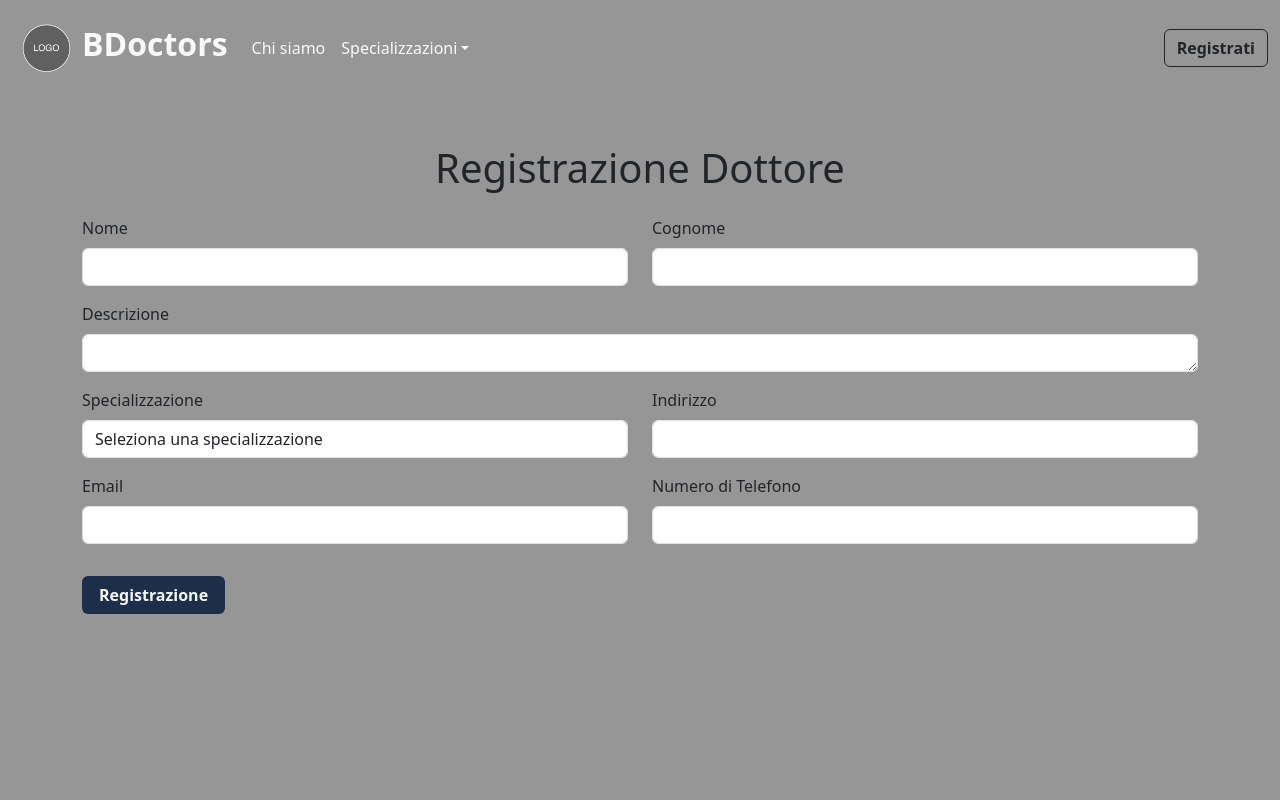
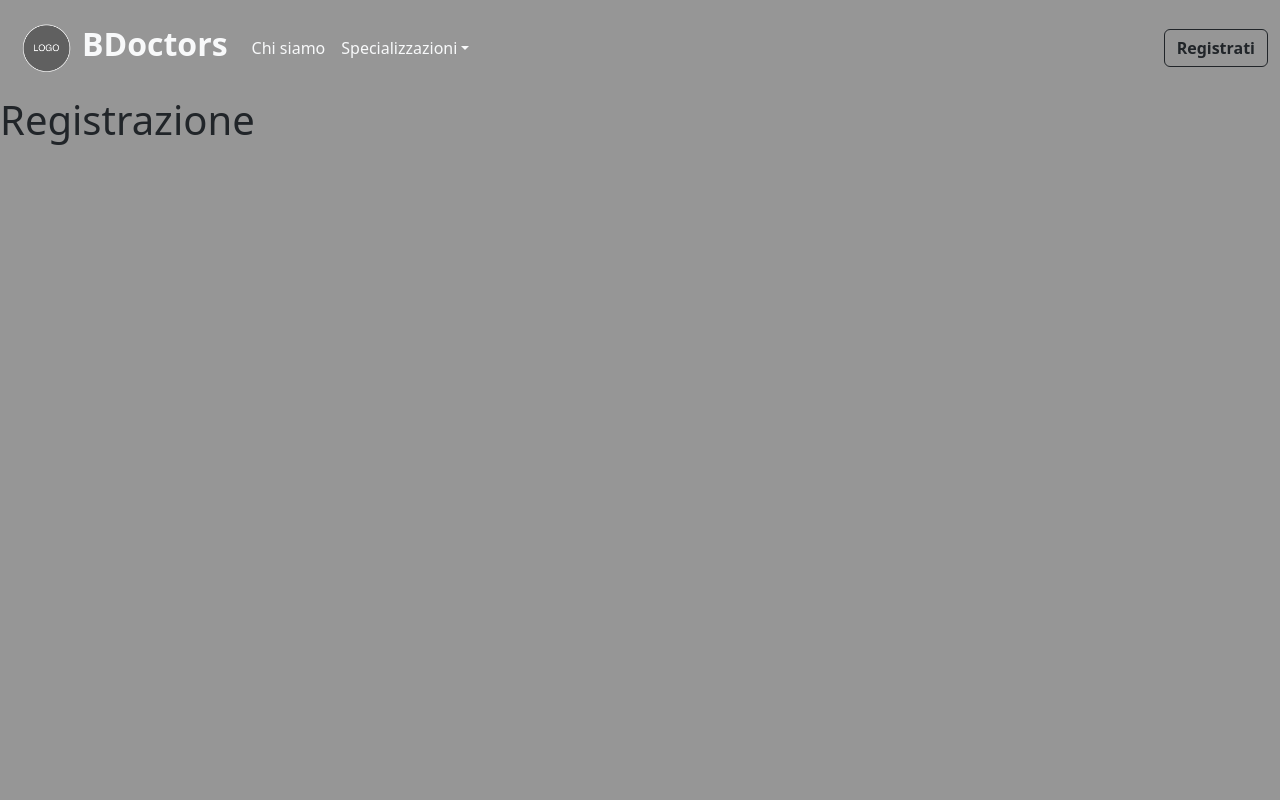
Before and after one commit to DanielaEsposito/doctors-frontend, a React (Vite) app: page /registration in a window 1280 px wide. Shown: the top 800 px of the page. Built offline with nearby package versions, Linux system fonts and the light colour scheme.

Commit message:
mannaggia

```diff
--- a/src/App.jsx
+++ b/src/App.jsx
@@ -21,7 +21,7 @@ function App() {
             <Route path="*" Component={NotFound} />
             <Route path=":id" element={<DoctorShowPage />} />
             <Route path="/registration" Component={RegistrationPage} />
-            <Route path=":id/search" Component={SearchPage} />
+            <Route path="/search" Component={SearchPage} />
           </Route>
         </Routes>
       </BrowserRouter>
--- a/src/components/Navbar.jsx
+++ b/src/components/Navbar.jsx
@@ -45,7 +45,7 @@ export default function Navbar() {
               </NavLink>
               <ul className="dropdown-menu alt-bg opacity-75">
                 <li>
-                  <NavLink className="dropdown-item text-light" to="#">
+                  <NavLink className="dropdown-item text-light" to="/search">
                     Medicina di base
                   </NavLink>
                 </li>
@@ -67,7 +67,7 @@ export default function Navbar() {
                 <li>
                   <NavLink
                     className="dropdown-item text-light border-top border-secondary"
-                    to="/id/search"
+                    to="/search"
                   >
                     Vedi tutte
                   </NavLink>
--- a/src/pages/RegistrationPage.jsx
+++ b/src/pages/RegistrationPage.jsx
@@ -1,177 +1,7 @@
-import React, { useState } from "react";
-
-const RegistrationForm = () => {
-  const [formData, setFormData] = useState({
-    name: "",
-    surname: "",
-    specialty: "",
-    address: "",
-    email: "",
-    phone_number: "",
-    description: "",
-  });
-
-  const specialties = [
-    { id: 1, name: "Anestesiologia" },
-    { id: 2, name: "Cardiologia" },
-    { id: 3, name: "Dermatologia" },
-    { id: 4, name: "Psischiatria" },
-    { id: 5, name: "Endocrinologia" },
-    { id: 6, name: "Medico di Famiglia" },
-    { id: 7, name: "Gastroenterologia" },
-    { id: 8, name: "Geriatria" },
-    { id: 9, name: "Ematologia" },
-    { id: 10, name: "Malattie Infettive" },
-    { id: 11, name: "Polmonologia" },
-  ];
-
-  const handleChange = (event) => {
-    const { name, value } = event.target;
-    setFormData({
-      ...formData,
-      [name]: value,
-    });
-  };
-
-  const handleSubmit = (event) => {
-    event.preventDefault();
-    console.log("Form Submitted:", formData);
-  };
-
+export default function RegistrationPage() {
   return (
-    <div className="container mt-5">
-      <h1 className="text-center mb-4">Registrazione Dottore</h1>
-      <form onSubmit={handleSubmit}>
-        <div className="row mb-3">
-          {/* Nome */}
-          <div className="col-12 col-md-6 mb-3">
-            <label htmlFor="name" className="form-label">
-              Nome
-            </label>
-            <input
-              type="text"
-              className="form-control"
-              id="name"
-              name="name"
-              value={formData.name}
-              onChange={handleChange}
-              required
-            />
-          </div>
-
-          {/* Cognome */}
-          <div className="col-12 col-md-6 mb-3">
-            <label htmlFor="surname" className="form-label">
-              Cognome
-            </label>
-            <input
-              type="text"
-              className="form-control"
-              id="surname"
-              name="surname"
-              value={formData.surname}
-              onChange={handleChange}
-              required
-            />
-          </div>
-
-          {/* Descrizione */}
-          <div className="col-12 mb-3">
-            <label htmlFor="description" className="form-label">
-              Descrizione
-            </label>
-            <textarea
-              className="form-control"
-              id="description"
-              name="description"
-              value={formData.description}
-              onChange={handleChange}
-              rows="3"
-              required
-            ></textarea>
-          </div>
-
-          {/* Specializzazione */}
-          <div className="col-12 col-md-6 mb-3">
-            <label htmlFor="specialty" className="form-label">
-              Specializzazione
-            </label>
-            <select
-              className="form-control"
-              id="specialty"
-              name="specialty"
-              value={formData.specialty}
-              onChange={handleChange}
-              required
-            >
-              <option value="">Seleziona una specializzazione</option>
-              {specialties.map((specialty) => (
-                <option key={specialty.id} value={specialty.id}>
-                  {specialty.name}
-                </option>
-              ))}
-            </select>
-          </div>
-
-          {/* Indirizzo */}
-          <div className="col-12 col-md-6 mb-3">
-            <label htmlFor="address" className="form-label">
-              Indirizzo
-            </label>
-            <input
-              type="text"
-              className="form-control"
-              id="address"
-              name="address"
-              value={formData.address}
-              onChange={handleChange}
-              required
-            />
-          </div>
-
-          {/* Email */}
-          <div className="col-12 col-md-6 mb-3">
-            <label htmlFor="email" className="form-label">
-              Email
-            </label>
-            <input
-              type="email"
-              className="form-control"
-              id="email"
-              name="email"
-              value={formData.email}
-              onChange={handleChange}
-              required
-            />
-          </div>
-
-          {/* Numero di telefono */}
-          <div className="col-12 col-md-6 mb-3">
-            <label htmlFor="phone_number" className="form-label">
-              Numero di Telefono
-            </label>
-            <input
-              type="tel"
-              className="form-control"
-              id="phone_number"
-              name="phone_number"
-              value={formData.phone_number}
-              onChange={handleChange}
-              required
-            />
-          </div>
-        </div>
-
-        {/* Bottone */}
-        <button
-          type="submit"
-          className="btn btn-custom fw-semibold d-inline-block text-start px-3"
-        >
-          Registrazione
-        </button>
-      </form>
-    </div>
+    <>
+      <h1>Registrazione</h1>
+    </>
   );
-};
-
-export default RegistrationForm;
+}
--- a/src/pages/SearchPage.jsx
+++ b/src/pages/SearchPage.jsx
@@ -46,7 +46,7 @@ export default function SearchPage() {
               <div key={doctor.id} className="col  doctors-row">
                 <div className="card">
                   <img
-                    src={`http://localhost:3000/img/${doctor.image}`}
+                    src={doctor.image}
                     className="card-img-top"
                     alt={`nome del dottor ${doctor.name}`}
                   />
```
